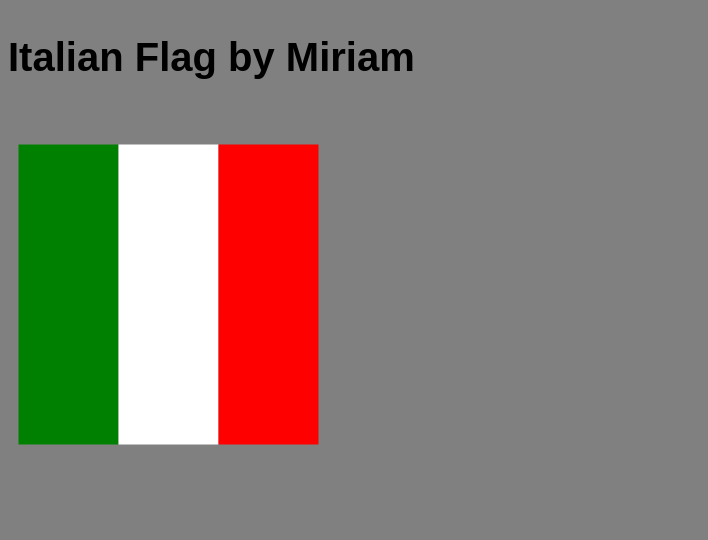
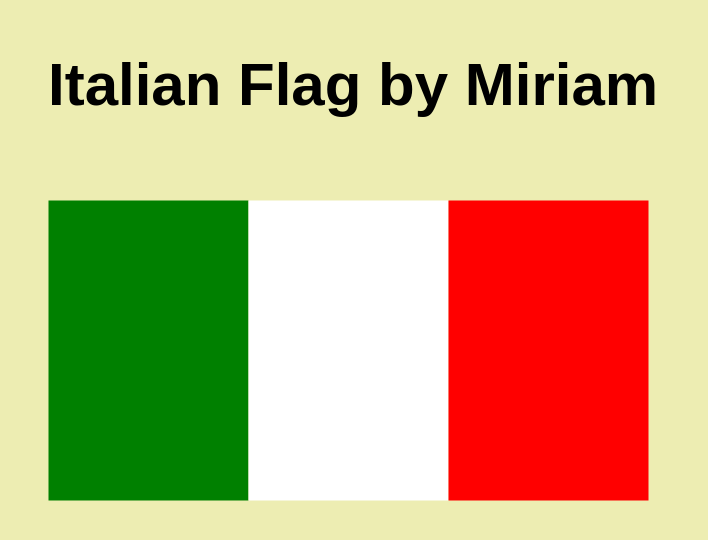
Before and after one commit to miriamcrystal/flags, a plain HTML site: page index.html in a window 1280 px wide. Shown: the whole page, without its empty margins (0-708 px from the left). Drawn offline with Linux system fonts and the light colour scheme.

Commit message:
changed background color

```diff
--- a/css/flags.css
+++ b/css/flags.css
@@ -1,11 +1,12 @@
 body {
   font-family: 'Lato', sans-serif;
   line-height: 1.5;
-  background-color: grey;
+  background-color: #EDEDB2;
 }
 
 
 h1 {
 	font-family: arial;
-  	font-size: 40px;
+  	font-size: 60px;
+  	margin-left: 40px;
 }
--- a/js/flags.js
+++ b/js/flags.js
@@ -6,11 +6,12 @@ var ctx = canvas.getContext('2d');
 // the pixels
 ctx.translate(0.5, 0.5);
 
+
 ctx.fillStyle = "green";
-ctx.fillRect(10, 30, 100, 300);
+ctx.fillRect(40, 30, 200, 300);
 
 ctx.fillStyle = "white";
-ctx.fillRect(110, 30, 100, 300);
+ctx.fillRect(240, 30, 200, 300);
 
 ctx.fillStyle = "red";
-ctx.fillRect(210, 30, 100, 300);
+ctx.fillRect(440, 30, 200, 300);
```
